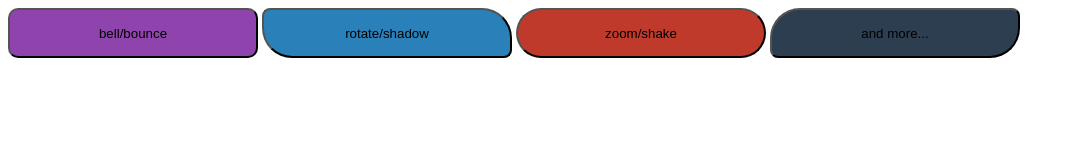
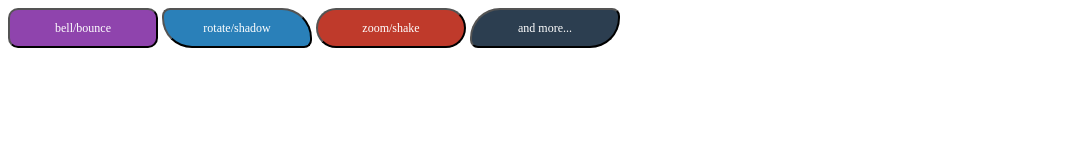
Before and after one commit to luigiverza/luigilearn, a plain HTML site: page exercicio2/index.html in a window 1280 px wide. Shown: the whole page, without its empty margins (0-1075 px from the left). Drawn offline with Linux system fonts and the light colour scheme.

Commit message:
Exercicio2 Foi colocado link no botao

```diff
--- a/exercicio2/index.html
+++ b/exercicio2/index.html
@@ -7,7 +7,7 @@
 </head>
 
 <body>
-    <button id="box">bell/bounce</button>
+    <button id="box" type="submit" value="Entrar" onclick="location. href= 'http://www.tecmundo.com.br/medicina/92818-cientistas-japoneses-criam-sensor-detecta-cancer-halito-usuario.htm' ">bell/bounce</button>
     <button id="box1">rotate/shadow</button>
     <button id="box2">zoom/shake</button>
     <button id="box3">and more...</button>
--- a/exercicio2/style.css
+++ b/exercicio2/style.css
@@ -1,27 +1,38 @@
 #box{
-    width:250px;
-    height:50px;
+    width:150px;
+    height:40px;
     background-color: #8F44AD;
     border-radius: 10px;
+    font-size: 12px;
+    font-family: Serif;
+    color: #FFFFFF;
 }
 #box1{
-    width:250px;
-    height:50px;
+    width:150px;
+    height:40px;
     background-color: #2A80B9;
     border-radius: 8px 30px;
-
+    font-size: 12px;
+    font-family: Serif;
+    color: #FFFFFF;
 }
 #box2{
-    width:250px;
-    height:50px;
+    width:150px;
+    height:40px;
     background-color: #BF3A2B;
     border-radius: 40px 40px 40px 40px;
+    font-size: 12px;
+    font-family: Serif;
+    color: #FFFFFF;
 }
 #box3{
-    width:250px;
-    height:50px;
+    width:150px;
+    height:40px;
     background-color: #2C3E50;
     border-radius: 30px 8px;
+    font-size: 12px;
+    font-family: Serif;
+    color: #FFFFFF;
 }
 div{
     text-align: center;
```
